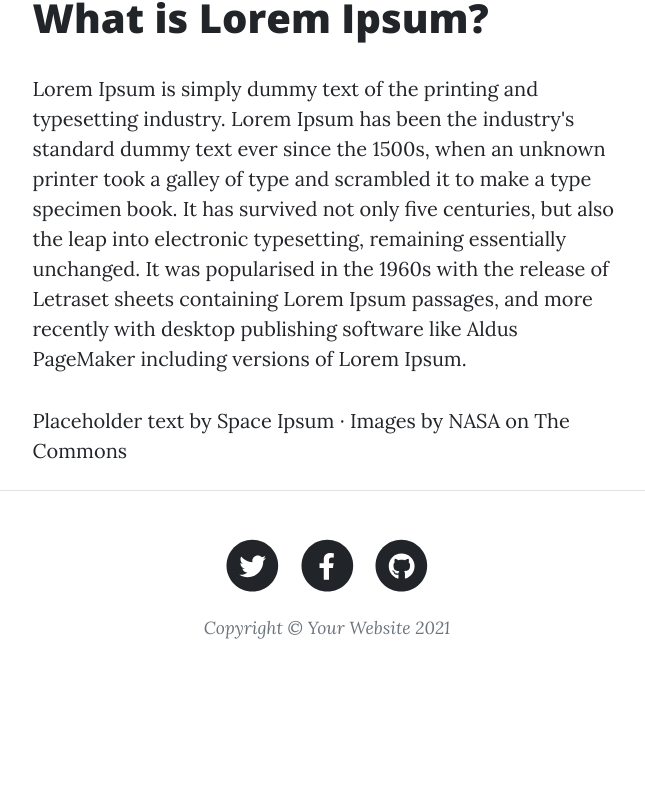
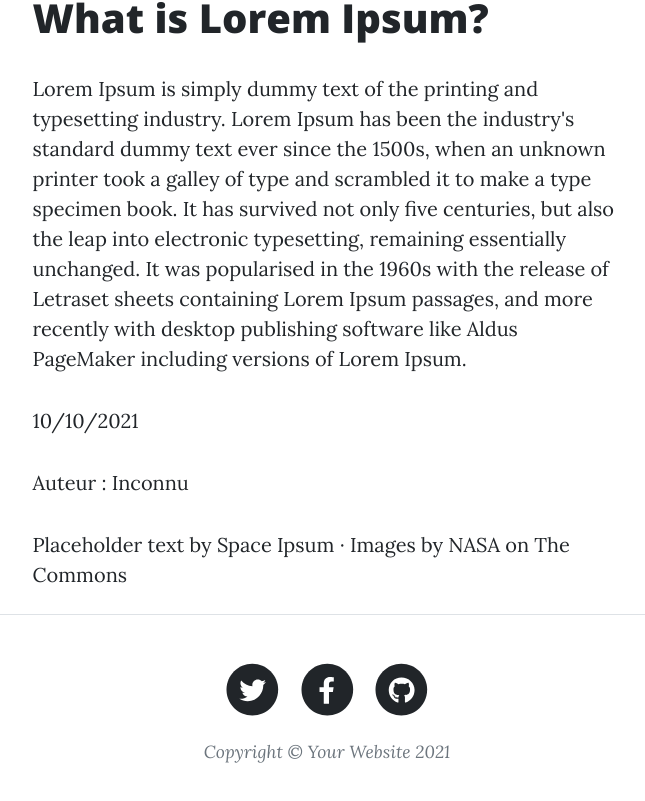
Before and after one commit to AnaisHammouche/Blog_Vue.js, a Vue app in the folder projet_blog/: page /articles in a window 1280 px wide. Shown: the part 562-1363 px from the top of the page, without its empty margins (313-958 px from the left). Before the commit the page ends 1251 px from the top, so only its background shows below. Built offline with nearby package versions, Linux system fonts and the light colour scheme.

Commit message:
articles update

```diff
--- a/projet_blog/src/components/articles.vue
+++ b/projet_blog/src/components/articles.vue
@@ -7,6 +7,8 @@
           <div class="col-md-10 col-lg-8 col-xl-7">
             <h1>{{ articles[0].title }}</h1>
             <p>{{ articles[0].text }}</p>
+            <p> {{ articles[0].date}}</p>
+            <p> Auteur :{{ articles[0].author}}</p>
             Placeholder text by
             <a href="http://spaceipsum.com/">Space Ipsum</a>
             &middot; Images by
@@ -67,6 +69,8 @@ export default {
         {
           title: " What is Lorem Ipsum? ",
           text: " Lorem Ipsum is simply dummy text of the printing and typesetting industry. Lorem Ipsum has been the industry's standard dummy text ever since the 1500s, when an unknown printer took a galley of type and scrambled it to make a type specimen book. It has survived not only five centuries, but also the leap into electronic typesetting, remaining essentially unchanged. It was popularised in the 1960s with the release of Letraset sheets containing Lorem Ipsum passages, and more recently with desktop publishing software like Aldus PageMaker including versions of Lorem Ipsum. ",
+          author: " Inconnu",
+          date: " 10/10/2021",
         },
       ],
     };
```
